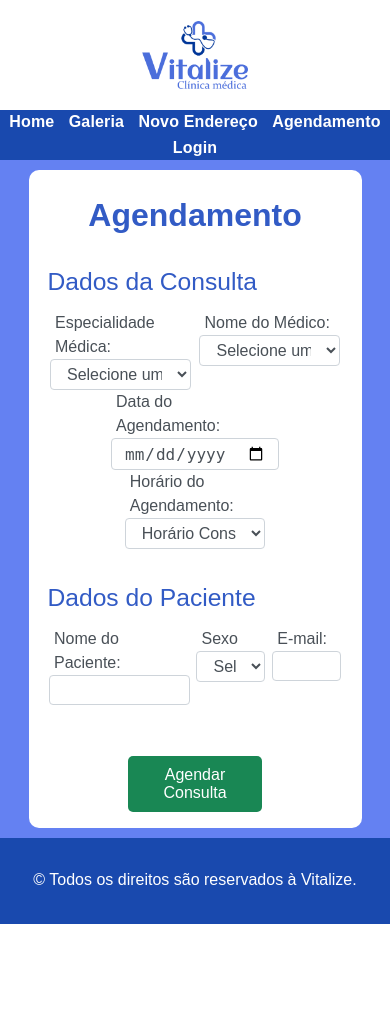
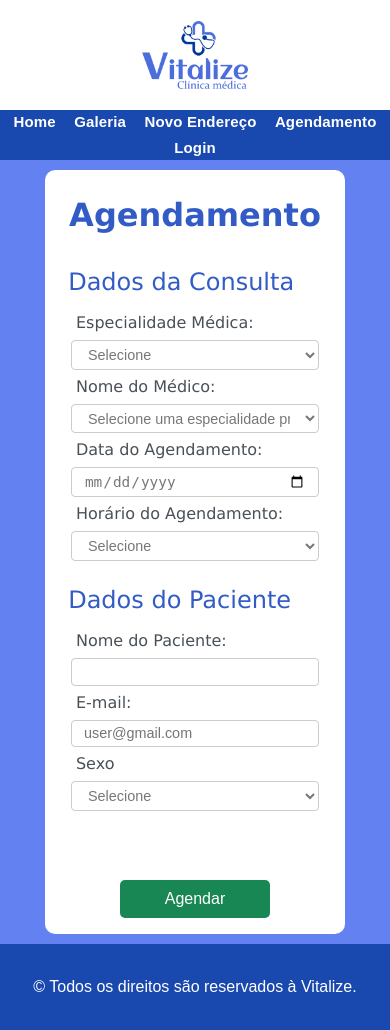
Before and after one commit to DouglasStuhler/PPI, a PHP site: page /agendamento.html in a window 390 px wide. Before the commit the page ends 924 px from the top, so only its background shows below. Run offline with PHP 8.4, Linux system fonts and the light colour scheme; data that the repository does not hold is empty.

Commit message:
modificações design publico e galeria.js

```diff
--- a/agendamento.html
+++ b/agendamento.html
@@ -38,29 +38,18 @@
                                 <div class="medium">
                                     <label for="especialidade">Especialidade Médica:</label>
                                     <select id="especialidade" name="especialidade" onchange="selectMedicos()" required>
-                                        <option value="">Selecione uma Especialidade</option>
+                                        <option value="">Selecione</option>
                                     </select>
                                 </div>
 
                                 <div class="medium">
                                     <label for="medico">Nome do Médico:</label>
                                     <select id="medico" name="medico" required>
-                                        <option value="">Selecione uma Especialidade primeiro
+                                        <option value="">Selecione uma especialidade primeiro
                                         </option>
                                     </select>
                                 </div>
                             </div>
-                            <!-- <div class="row ">
-                                <div class="medium">
-                                    <label for="convenio">Convênio:</label>
-                                    <select id="convenio" name="convenio" required>
-                                        <option value=""> Selecione um Convênio</option>
-                                        <option value="unimed"> Unimed </option>
-                                        <option value="sulamerica"> SulAmerica </option>
-                                        <option value="particular"> Particular </option>
-                                    </select>
-                                </div>
-                            </div> -->
                             <div class="row">
                                 <div class="medium">
                                     <label for="data">Data do Agendamento:</label>
@@ -69,7 +58,7 @@
                                 <div class="medium">
                                     <label for="horario">Horário do Agendamento:</label>
                                     <select id="horario" name="horario" required>
-                                        <option value="">Horário Consulta</option>
+                                        <option value="">Selecione</option>
                                     </select>
                                 </div>
                             </div>
@@ -82,29 +71,22 @@
                                     <input type="text" id="nome" name="nome" required>
                                 </div>
                                 <div class="small">
+                                    <label for="email">E-mail:</label>
+                                    <input type="email" id="email" name="email" placeholder="user@gmail.com" required>
+                                </div>
+                                <div class="small">
                                     <label for="sexo">Sexo</label>
                                     <select name="sexo" id="sexo" class="form-control" required>
-                                        <option value="">Selecione uma opção</option>
+                                        <option value="">Selecione</option>
                                         <option value="M">Masculino</option>
                                         <option value="F">Feminino</option>
                                         <option value="N">Prefiro não informar</option>
                                     </select>
                                 </div>
-                                <div class="small">
-                                    <label for="email">E-mail:</label>
-                                    <input type="email" id="email" name="email" required>
-                                </div>
                             </div>
-                            <!--<div class="row unico">
-                                 <div class="small">
-                                    <label for="telefone">Telefone:</label>
-                                    <input type="tel" id="telefone" name="telefone" placeholder="34 99999-9999"
-                                        pattern="[0-9]{2} [0-9]{5}-[0-9]{4}" maxlength="13" required>
-                                </div>
-                            </div>-->
                         </fieldset>
                         <div class="row">
-                            <button class="button">Agendar Consulta</button>
+                            <button class="button">Agendar</button>
                             <span id="avisoErro"></span>
                         </div>
                     </form>
--- a/css/agendamento.css
+++ b/css/agendamento.css
@@ -1,9 +1,17 @@
 main {
     background-color: #6481f2;
     padding: 10px;
-  }
+    font-family: Verdana, Arial, sans-serif;
+}
+
 #agendamento {
     box-sizing: border-box;
+    width: 60%;
+    margin: 0 auto;
+}
+
+#agendamento .txt {
+    margin: 0 auto;
 }
 
 #agendamento .txt h2 {
@@ -14,14 +22,17 @@ main {
 
 #agendamento legend {
     color: #325bc5;
-    margin-top: 20px;
-    font-size: 1.54em;
+    font-size: 1.50em;
     text-align: left;
+    padding-left: 2%;
 }
 
 #agendamento form {
+    display: flex;
+    flex-direction: column;
+    flex-wrap: wrap;
     background-color: #fff;
-    width: 90%;
+    box-sizing: border-box;
     margin: 0px auto;
     border-radius: 10px;
 }
@@ -31,37 +42,35 @@ main {
     line-height: 1.5;
     font-size: inherit;
     color: #495057;
-    margin-left: 5px;
+    margin-left: 2%;
+    margin-top: 2%;
 }
 
 #agendamento input,
 select {
     display: block;
+    font-size: 0.9rem;
     width: 100%;
     padding: .3rem .75rem;
-    font-size: 1rem;
-    color: #495057;
+    border: 1px solid #ccc;
+    border-radius: .25rem;
+    color: #777;
     background-color: #fff;
     background-clip: padding-box;
-    border: 1px solid #ced4da;
-    border-radius: .25rem;
 }
+
 #agendamento .small {
     flex-basis: 23%;
   }
 
 #agendamento .medium {
     flex-basis: 47%;
-  }
-
-#agendamento .larger {
-    flex-basis: 74%;
-  }
+}
 
 #agendamento .row {
     display: flex;
     flex-wrap: wrap;
-    justify-content: space-around;
+    justify-content: space-evenly;
 }
 
 #agendamento .row.unico{
@@ -70,8 +79,8 @@ select {
 }
 
 #agendamento fieldset {
-    padding: 15px ;
-    margin-bottom: 20px;
+    padding: 10px ;
+    margin-bottom: 15px;
     border: none;
 }
 
@@ -81,7 +90,7 @@ select {
     padding: 10px;
     margin: 1rem auto;
     background-color: #198754;
-    width: 40%;
+    width: 30%;
     color: #fff;
     border: none;
     border-radius: 5px;
@@ -93,3 +102,53 @@ select {
     background-color: #146c43;
     color: #fff;
 }
+
+@media (max-width: 720px) {
+
+  form {
+    width: 90%;
+    display: flex;
+    flex-direction: column;
+  }
+
+  input {
+    font-size: 0.7rem;
+  }
+
+  select {
+    font-size: 0.9rem;
+  }
+}
+
+@media (max-width: 480px) {
+    #agendamento {
+        width: 90%;
+    }
+
+    #agendamento legend {
+        padding-left: 4%;
+    }
+
+    #agendamento .row {
+        flex-direction: column;
+        align-items: stretch;
+    }
+
+    #agendamento label {
+        margin: 5px;
+    }
+
+    #agendamento .small,
+    #agendamento .medium {
+        flex-basis: 100%;
+        width: 90%;
+        display: flex;
+        flex-direction: column;
+        justify-content: space-evenly;
+        margin: 0 auto;
+    }
+
+    #agendamento .button {
+        width: 50%;
+    }
+}
--- a/css/galery.css
+++ b/css/galeria.css
@@ -99,15 +99,14 @@ h2 {
   text-decoration: none;
   color: #fff;
   background-color: #1949ae;
-  border: 1px solid blue;
+  border: 1px solid #0a0a75;
   padding: 5px;
   font-size: 14px;
   border-radius: 5px;
-  box-shadow: 2px 1px 2px blue;
 }
 
 .modal a:hover {
-  background-color: #165cf2;
+  background-color: #0f3b99;
 }
 
 .modal {
--- a/css/index.css
+++ b/css/index.css
@@ -230,3 +230,9 @@ footer p{
         padding: 0 2vw;
     }
 }
+
+@media (max-width: 480px){
+    nav ul li a{
+        font-size: 15px;
+    }
+}
--- a/endereco.html
+++ b/endereco.html
@@ -6,7 +6,7 @@
   <title>Vitalize - Novo Endereço</title>
   <!-- Links CSS -->
   <link rel="stylesheet" href="css/index.css">
-  <link rel="stylesheet" href="css/address.css">
+  <link rel="stylesheet" href="css/endereco.css">
 </head>
 <body>
   <header>
--- a/galeria.html
+++ b/galeria.html
@@ -4,7 +4,7 @@
   <meta charset="UTF-8">
   <meta name="viewport" content="width=device-width, initial-scale=1.0">
   <title>Galeria</title>
-  <link rel="stylesheet" href="./css/galery.css">
+  <link rel="stylesheet" href="./css/galeria.css">
   <link rel="stylesheet" href="https://fonts.googleapis.com/css2?family=Material+Symbols+Outlined:opsz,wght,FILL,GRAD@24,400,0,0" />
 </head>
 <body>
@@ -99,6 +99,6 @@
   <footer>
       <p>&copy; Todos os direitos são reservados à Vitalize.</p>
   </footer>
-  <script src="js/galery.js"></script>
+  <script src="js/galeria.js"></script>
 </body>
 </html>
--- a/js/galery.js
+++ b/js/galeria.js
@@ -4,6 +4,7 @@ window.onload = () => {
   for (let modal of modals) {
     let span = modal.parentNode.querySelector("span");
     span.onclick = () => modal.classList.add("mostraModal");
-    modal.onmouseout = () => modal.classList.remove("mostraModal");
+    span.ondblclick = () => modal.classList.remove("mostraModal");
+    modal.onclick = () => modal.classList.remove("mostraModal");
   }
 };
```
Also changed, not shown: css/endereco.css (renamed from css/address.css, +21 -7 lines).
